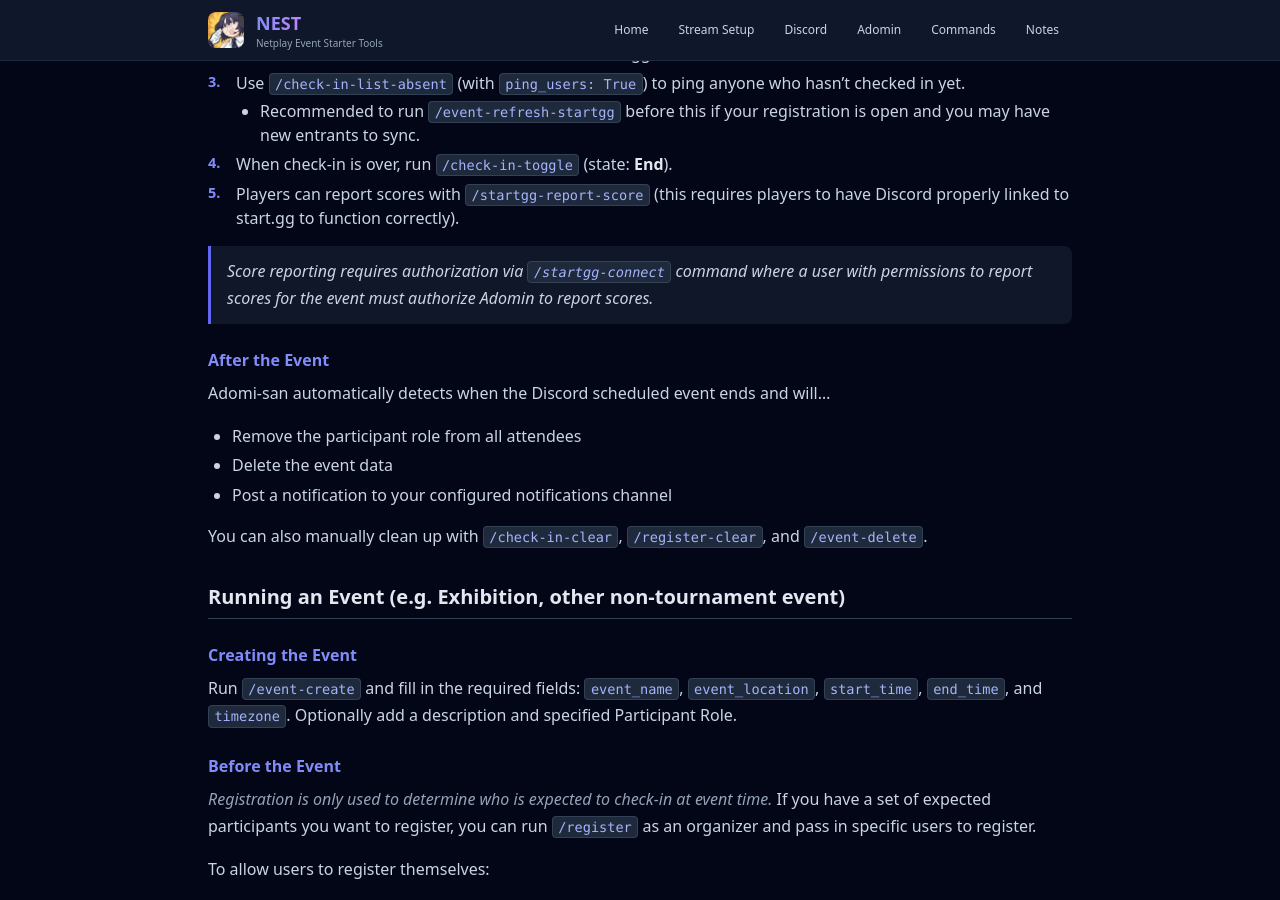
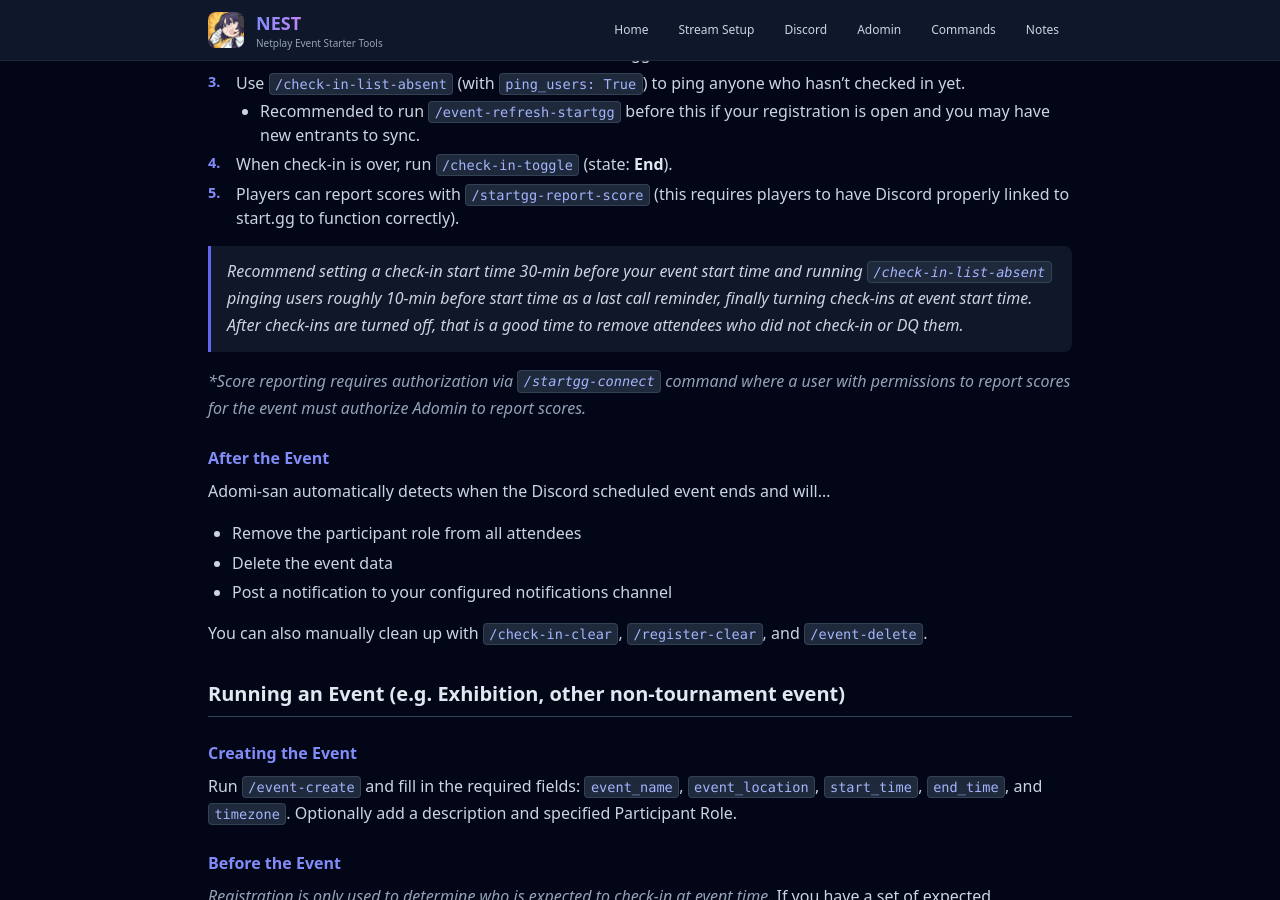
Before and after one commit to enpicie/nest, a Jekyll site: the page built from adomin.md, in a window 1280 px wide and 900 px high, scrolled down 1402 px. Built offline with Jekyll 4.4.1, drawn with Linux system fonts in a browser that asks for light colours; nearby versions of some CDN libraries.

Commit message:
add rec to check-in section

```diff
--- a/adomin.md
+++ b/adomin.md
@@ -53,7 +53,9 @@ If new entrants sign up after creation, use `/event-refresh-startgg` to re-sync.
 4. When check-in is over, run `/check-in-toggle` (state: **End**).
 5. Players can report scores with `/startgg-report-score` (this requires players to have Discord properly linked to start.gg to function correctly).
 
-> Score reporting requires authorization via `/startgg-connect` command where a user with permissions to report scores for the event must authorize Adomin to report scores.
+> Recommend setting a check-in start time 30-min before your event start time and running `/check-in-list-absent` pinging users roughly 10-min before start time as a last call reminder, finally turning check-ins at event start time. After check-ins are turned off, that is a good time to remove attendees who did not check-in or DQ them.
+
+**Score reporting requires authorization via `/startgg-connect` command where a user with permissions to report scores for the event must authorize Adomin to report scores.*
 
 ### After the Event
 
```
